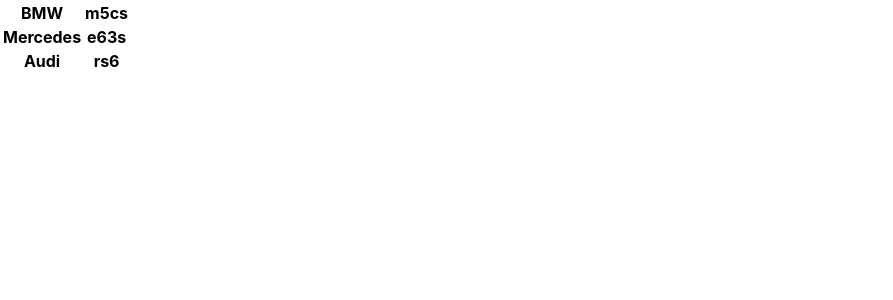
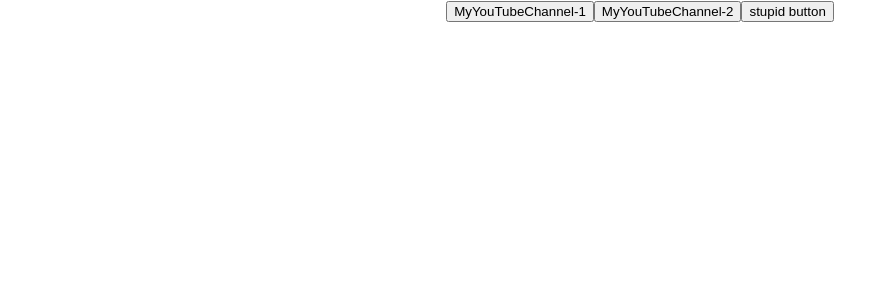
Before and after one commit to SerikovZhalgas/microtasks, a React (Create React App) app: page / in a window 1280 px wide. Shown: the top 300 px of the page, without its empty margins (0-893 px from the left). Built offline with nearby package versions, Linux system fonts and the light colour scheme.

Commit message:
commit lesson about Button with "App-MyYouTubeChannel" App

```diff
--- a/src/App.tsx
+++ b/src/App.tsx
@@ -1,17 +1,69 @@
 import React from 'react';
 import './App.css';
-import Header from "./site/Header";
-import Body from "./site/Body";
-import Footer from "./site/Footer";
+import {Button} from "./components/Button";
 
 function App() {
+    const Button1Foo = (subscriber:string, age:number, address: string)=>{
+        console.log(subscriber, age, address)
+    }
+    const Button2Foo = (subscriber:string)=>{
+        console.log(subscriber)
+    }
+    const Button3Foo = ()=>{
+        console.log('Im stupid button')
+    }
+
+
     return (
-        <div>
-            <Header title={'NEW BODY'}/>
-            <Body titleForBody={'NEW BODY'}/>
-            <Footer goals={4}/>
+        <div className="App">
+            <Button name={'MyYouTubeChannel-1'} callBack={()=>Button1Foo('Im Vasya', 21, 'live im Minsk')}/>
+            <Button name={'MyYouTubeChannel-2'} callBack={()=>Button2Foo('Im Ivan')}/>
+            <Button name={'stupid button'} callBack={Button3Foo}/>
         </div>
     );
 }
 
+
+
+
+
+
+
+/*function App() {
+/!*    const myFirstSubscriber = (event:React.MouseEvent<HTMLButtonElement>) => {
+        console.log('Hello Im VASYA!')
+    }
+    const mySecondSubscriber = (event:React.MouseEvent<HTMLButtonElement>) => {
+        console.log('Hello Im IVAN!')
+    }*!/
+
+/!*    const onClickHundler = (name: string) => {
+        console.log(name)
+    }*!/
+
+/!*    const foo1=()=>{
+        console.log(100200)
+    }
+    const foo2=(num:number)=>{
+        console.log(num);
+    }*!/
+
+
+    return (
+        <div className="App">
+            {/!*<button onClick={(event)=>{console.log('Hello!')}}>MyYouTubeChannel-1</button>*!/}
+            {/!*<button onClick={myFirstSubscriber}>MyYouTubeChannel-1</button>*!/}
+
+
+            {/!*<button onClick={(event)=>onClickHundler('VASYA')}>MyYouTubeChannel-1</button>
+            <button onClick={(event)=>onClickHundler('IVAN')}>MyYouTubeChannel-2</button>*!/}
+
+
+            {/!*<button onClick={(event)=>onClickHundler('some info')}>MyYouTubeChannel-3</button>*!/}
+            {/!*<button onClick={foo1}>1</button>
+            <button onClick={() => foo2(100200)}>2</button>*!/}
+        </div>
+    );
+}*/
+
 export default App;
--- /dev/null
+++ b/src/components/Button.tsx
@@ -0,0 +1,17 @@
+import React from "react";
+
+type ButtonType = {
+    name: string
+    callBack:()=> void
+}
+
+export const Button = (props: ButtonType) => {
+
+    const onClickHundler = ()=>{
+        props.callBack()
+    }
+
+    return (
+        <button onClick={onClickHundler}>{props.name}</button>
+    )
+}
--- a/src/index.tsx
+++ b/src/index.tsx
@@ -5,7 +5,7 @@ import App from './App';
 import reportWebVitals from './reportWebVitals';
 import NewComponent from "./NewComponent";
 
-const topCars = [
+/*const topCars = [
     {id: 1, manufacturer: 'BMW', model: 'm5cs'},
     {id: 2, manufacturer: 'Mercedes', model: 'e63s'},
     {id: 3, manufacturer: 'Audi', model: 'rs6'}
@@ -22,14 +22,14 @@ const students = [
     {id: 7, name: "Volodya", age: 75},
     {id: 8, name: "Miras", age: 99},
     {id: 9, name: "Vanya", age: 45},
-]
+]*/
 
 const root = ReactDOM.createRoot(
   document.getElementById('root') as HTMLElement
 );
 root.render(
   <React.StrictMode>
-    <NewComponent topCars={topCars} students={students}/>
+    <App/>
   </React.StrictMode>
 );
 
```
